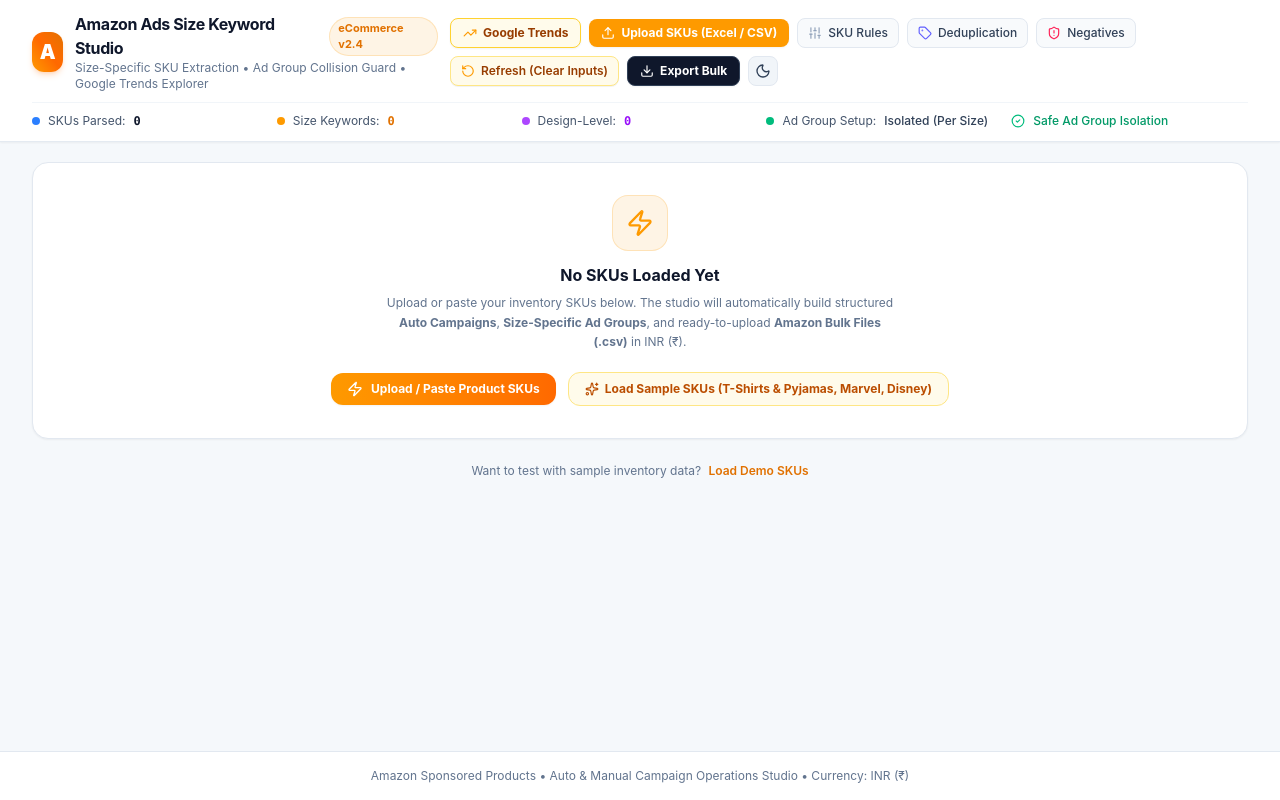
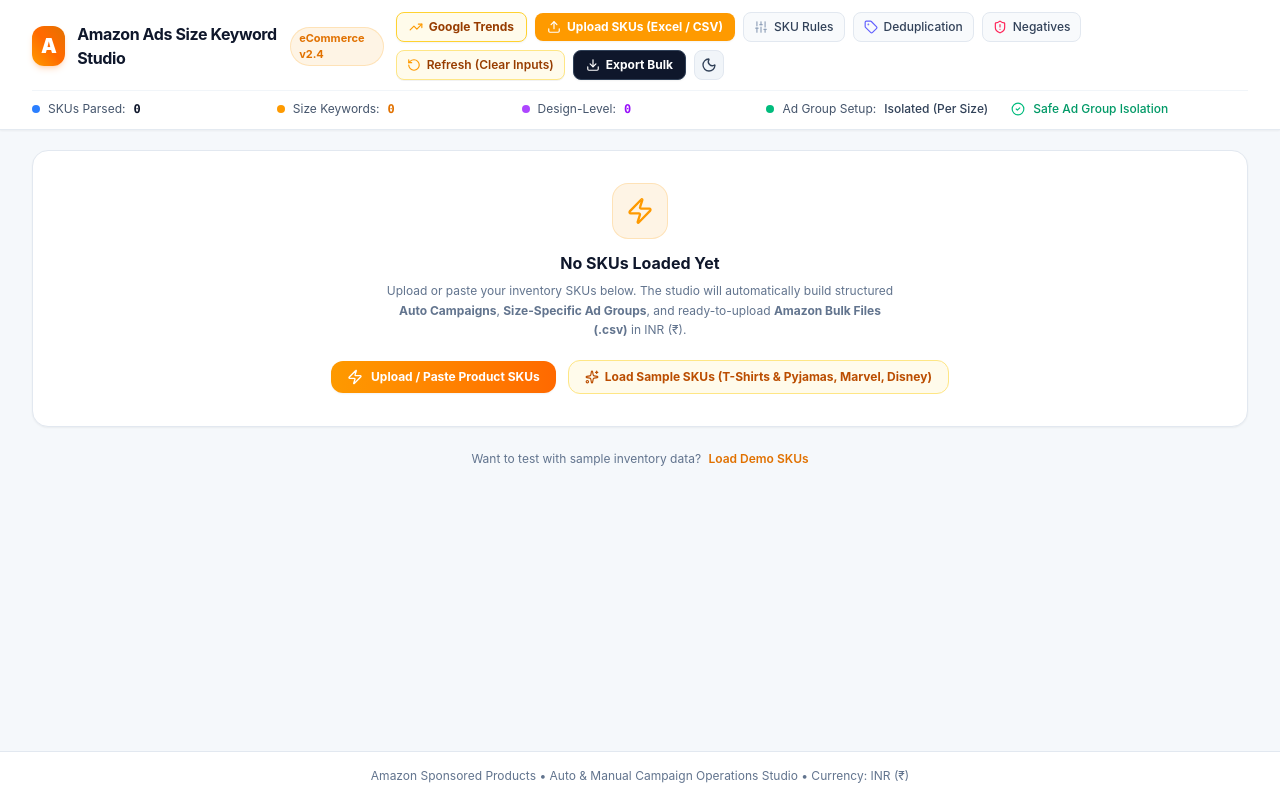
Before and after one commit to Arun61224/Amz-Campaign-creation, a React (Vite) app: page / in a window 1280 px wide. Built offline with nearby package versions, Linux system fonts and the light colour scheme.

Commit message:
Update Header.tsx

```diff
--- a/src/components/Header.tsx
+++ b/src/components/Header.tsx
@@ -74,7 +74,6 @@
                 </span>
               </div>
               <p className={`text-xs ${isDark ? 'text-slate-400' : 'text-slate-500'}`}>
-                Size-Specific SKU Extraction • Ad Group Collision Guard • Google Trends Explorer
               </p>
             </div>
           </div>
```
